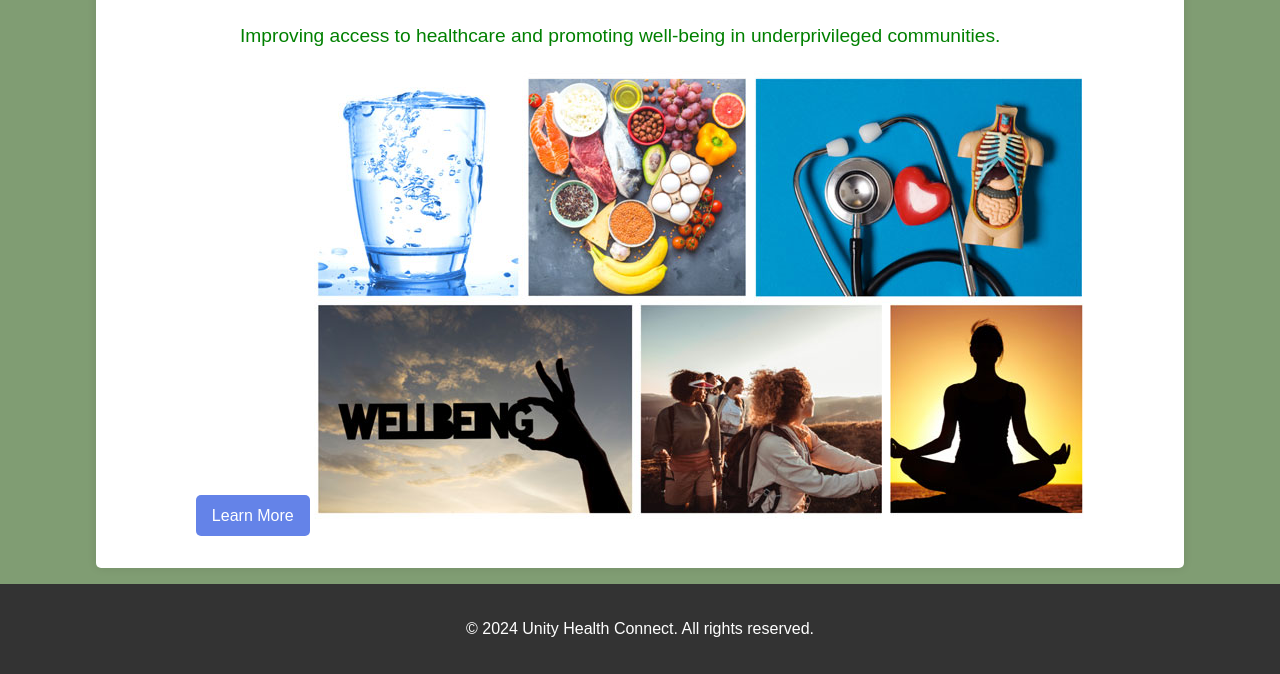
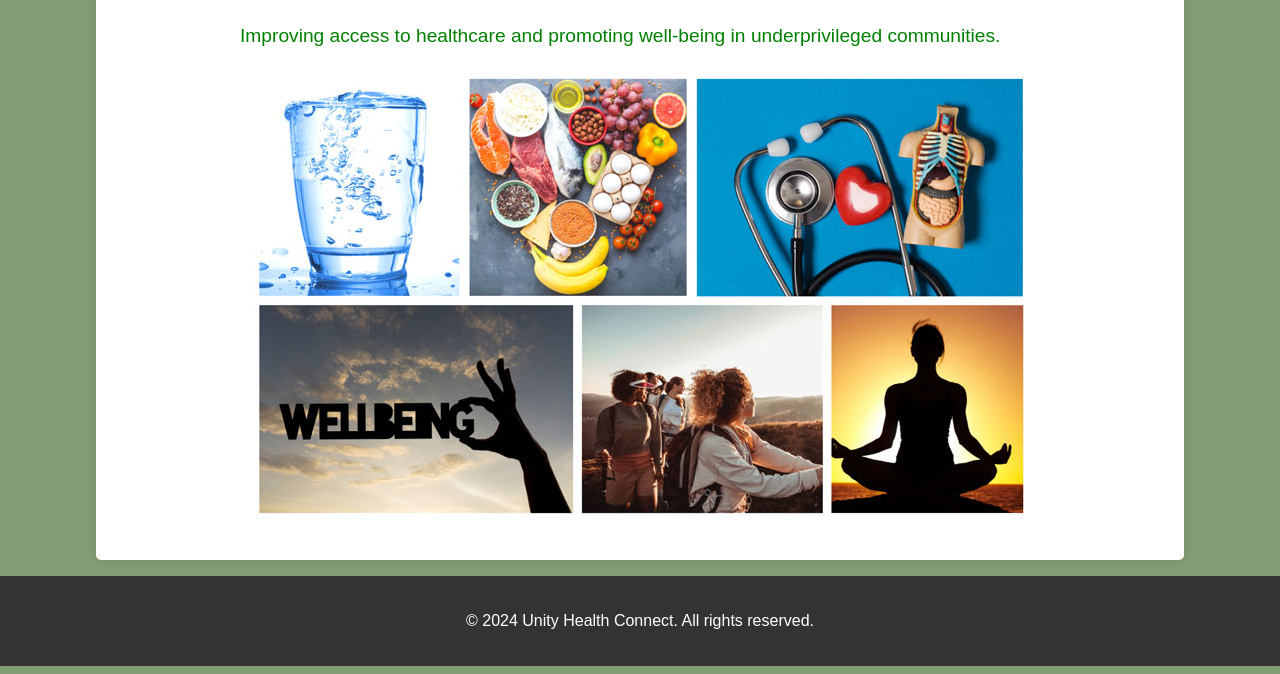
Before and after one commit to tmabaso123/unity-health-connect, a plain HTML site: page index.html in a window 1280 px wide. Shown: the part 330-1004 px from the top of the page. Drawn offline with Linux system fonts and the light colour scheme.

Commit message:
remove Learn More on the home-page

```diff
--- a/index.html
+++ b/index.html
@@ -55,7 +55,7 @@
     <section id="home">
         <h1>Welcome to Unity Health Connect</h1>
         <p>Improving access to healthcare and promoting well-being in underprivileged communities.</p>
-        <a href="javascript:void(0)" class="btn" onclick="showSection('about')">Learn More</a>
+<!--        <a href="javascript:void(0)" class="btn" onclick="showSection('about')">Learn More</a>-->
         <img src="home-page.jpg" alt="Good Health and Well-being" class="home-image">
     </section>
     <section id="about">
--- a/styles.css
+++ b/styles.css
@@ -180,7 +180,6 @@ main .btn:hover {
     display: none;
 }
 
-
 footer {
     background: #333;
     color: #fff;
```
